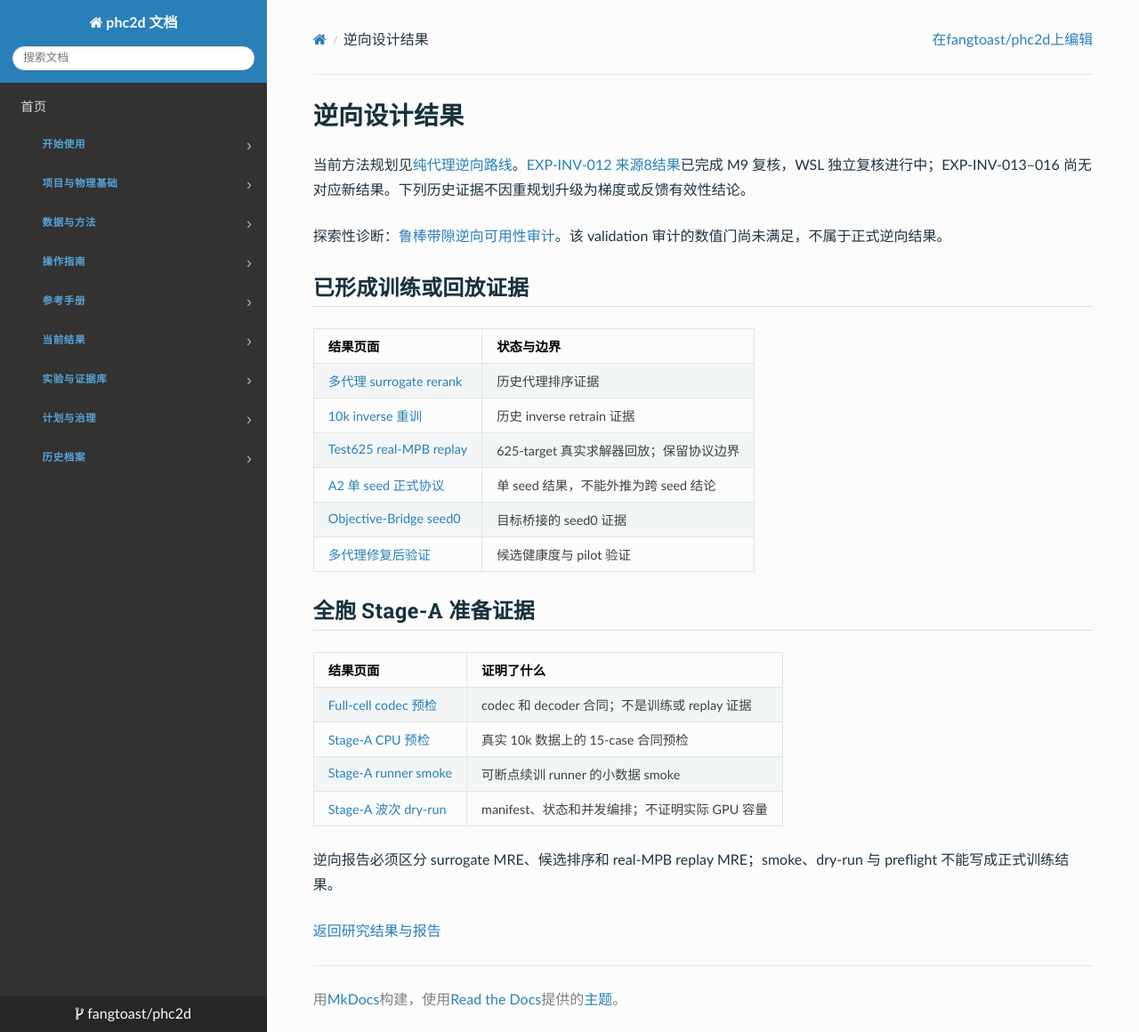
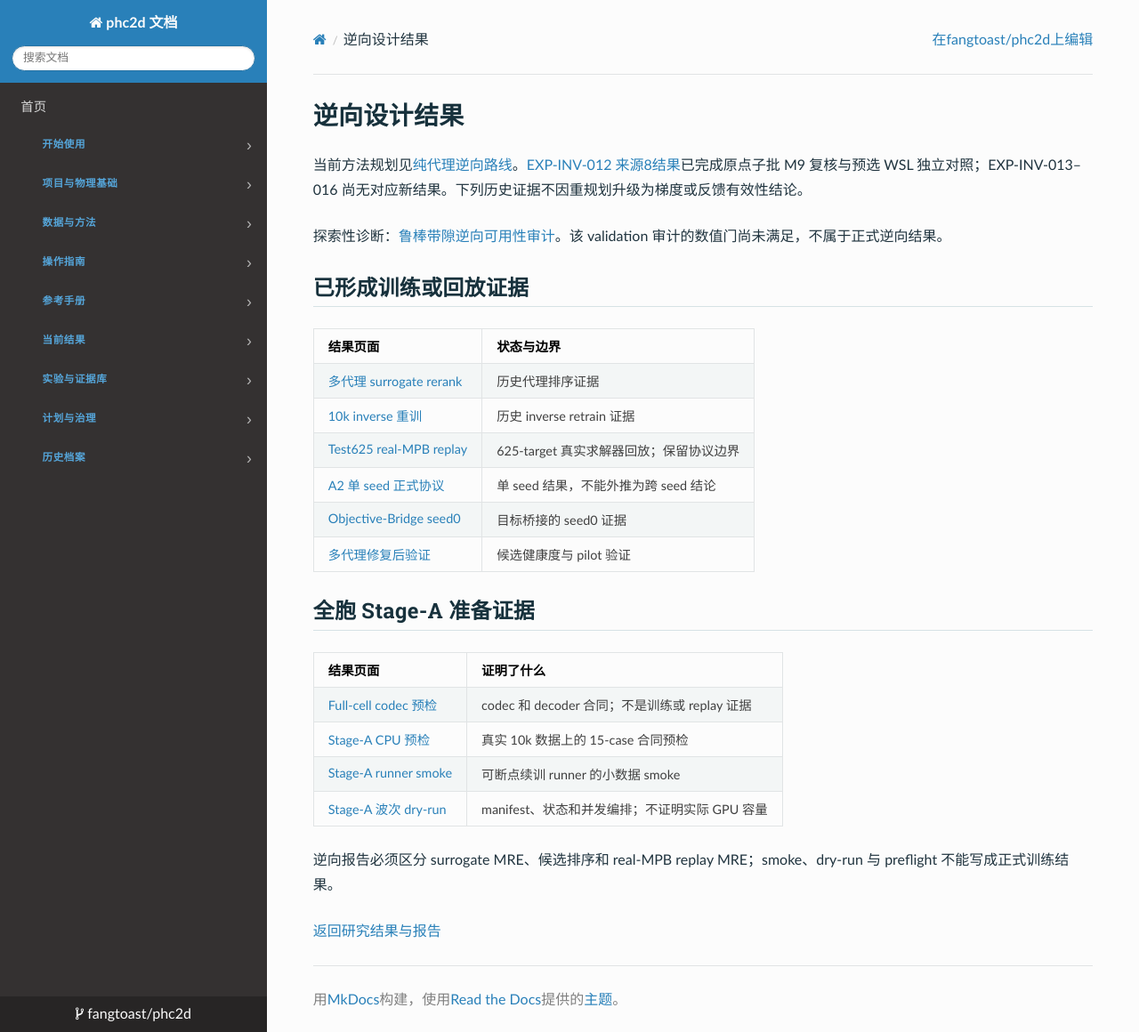
Before and after one commit to fangtoast/phc2d, an MkDocs documentation site: the page built from docs/results/inverse/README.md, in a window 1280 px wide and 1160 px high. Shown: the whole window at 89% size. Built offline with MkDocs 1.6.1, drawn with Linux system fonts in a browser that asks for light colours.

```diff
--- a/docs/results/inverse/README.md
+++ b/docs/results/inverse/README.md
@@ -19,7 +19,7 @@ primary_layer: L3
 
 # 逆向设计结果
 
-当前方法规划见[纯代理逆向路线](../../planning/鲁棒带隙逆向/研究总方案.md)。[EXP-INV-012 来源8结果](EXP-INV-012-来源8梯度与物理复核.md)已完成 M9 复核，WSL 独立复核进行中；EXP-INV-013–016 尚无对应新结果。下列历史证据不因重规划升级为梯度或反馈有效性结论。
+当前方法规划见[纯代理逆向路线](../../planning/鲁棒带隙逆向/研究总方案.md)。[EXP-INV-012 来源8结果](EXP-INV-012-来源8梯度与物理复核.md)已完成原点子批 M9 复核与预选 WSL 独立对照；EXP-INV-013–016 尚无对应新结果。下列历史证据不因重规划升级为梯度或反馈有效性结论。
 
 探索性诊断：[鲁棒带隙逆向可用性审计](鲁棒带隙逆向可用性审计.md)。该 validation 审计的数值门尚未满足，不属于正式逆向结果。
 
```
Also changed, not shown: PROJECT_MAP.md (+2 -2 lines), docs/results/inverse/EXP-INV-012-来源8梯度与物理复核.md (+7 -5 lines), experiments/research/EXP-INV-012-梯度链条开发验证.md (+1 -1 lines).
